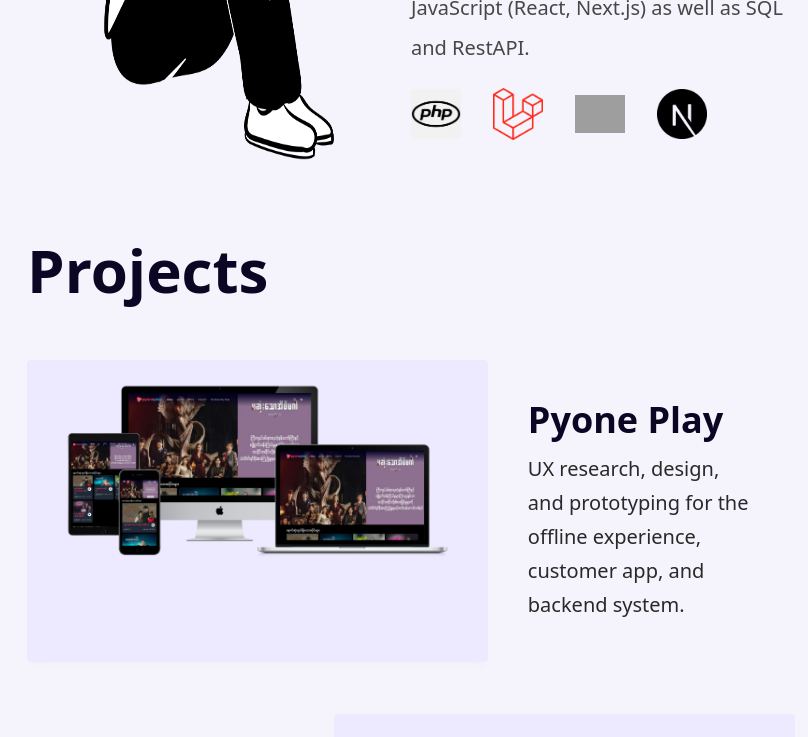
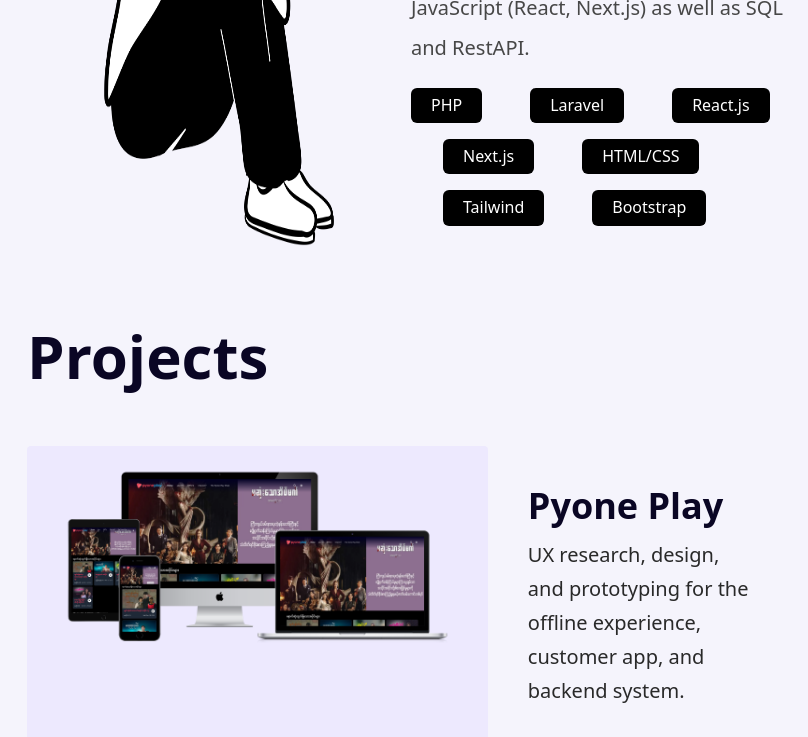
Before and after one commit to maythu98/portfolio, a React (Create React App) app: page / in a window 1280 px wide. Shown: the part 540-1277 px from the top of the page, without its empty margins (229-1037 px from the left). Built offline with nearby package versions, Linux system fonts and the light colour scheme; grey boxes are pictures that could not be loaded.

Commit message:
update project

```diff
--- a/src/components/AboutMe.jsx
+++ b/src/components/AboutMe.jsx
@@ -1,12 +1,22 @@
 import React from "react";
 import Header from "./Header";
 import php from "../assets/images/php.png";
-import laravel from "../assets/images/laravel.png";
-import react from "../assets/images/react.png";
+import laravel from "../assets/images/laravel-.png";
+import react from "../assets/images/react-js.png";
 import next from "../assets/images/next.png";
 import me from "../assets/images/sitting.png";
+import Skill from "./Skill";
 
 export default function AboutMe() {
+  const skills = [
+    { name: "PHP" },
+    { name: "Laravel" },
+    { name: "React.js" },
+    { name: "Next.js" },
+    { name: "HTML/CSS" },
+    { name: "Tailwind" },
+    { name: "Bootstrap" },
+  ];
   return (
     <div className="my-20 grid grid-cols-2" id="home">
       <div className="flex justify-center">
@@ -25,8 +35,13 @@ export default function AboutMe() {
             </h1>
 
             <div className="my-5">
-              <ul className="flex items-center space-x-8">
-                <li>
+              <div className="flex flex-wrap gap-4 items-center space-x-8">
+                {skills.map((skill) => (
+                  <Skill>{skill.name}</Skill>
+                ))}
+              </div>
+
+              {/* <li>
                   <img src={php} alt="PHP" width={50} height={50} />
                 </li>
                 <li>
@@ -37,8 +52,7 @@ export default function AboutMe() {
                 </li>
                 <li>
                   <img src={next} alt="Next.js" width={50} height={50} />
-                </li>
-              </ul>
+                </li> */}
             </div>
           </div>
         </div>
--- a/src/components/ProjectBox.jsx
+++ b/src/components/ProjectBox.jsx
@@ -1,17 +1,16 @@
 import React from "react";
-import pyoneplay from "../assets/images/pyoneplay.png";
 
-export default function ProjectBox({ position = "right" }) {
+export default function ProjectBox({ title, image, position = "right" }) {
   return (
     <div className="flex mt-5">
       {position === "right" && (
         <div className="project-box flex-auto w-[60%]">
-          <img src={pyoneplay} alt="Pyone Play" />
+          <img src={image} alt={title} />
         </div>
       )}
 
       <div className="p-10 flex-auto w-[40%]">
-        <ProjectTitle>Pyone Play</ProjectTitle>
+        <ProjectTitle>{title}</ProjectTitle>
         <p className="project-desc text-desc">
           UX research, design, and prototyping for the offline experience,
           customer app, and backend system.
@@ -19,7 +18,7 @@ export default function ProjectBox({ position = "right" }) {
       </div>
       {position === "left" && (
         <div className="project-box flex-auto w-[60%]">
-          <img src={pyoneplay} alt="Pyone Play" />
+          <img src={image} alt={title} />
         </div>
       )}
     </div>
--- a/src/components/ProjectList.jsx
+++ b/src/components/ProjectList.jsx
@@ -1,14 +1,17 @@
 import React from "react";
 import Header from "./Header";
 import ProjectBox from "./ProjectBox";
+import pyoneplay from "../assets/images/pyoneplay.png";
+import athinchei from "../assets/images/athinchei.png";
 
 export default function ProjectList() {
   return (
     <div className="my-20" id="projects">
       <Header>Projects</Header>
       <div className="mt-10 flex flex-col gap-8">
-        <ProjectBox />
-        <ProjectBox position="left" />
+        <ProjectBox title="Pyone Play" image={pyoneplay} />
+        <ProjectBox title="Athinchei" image={athinchei} position="left" />
+        <ProjectBox title="SMS Service System" image={pyoneplay} />
       </div>
     </div>
   );
--- /dev/null
+++ b/src/components/Skill.jsx
@@ -0,0 +1,7 @@
+import React from "react";
+
+export default function Skill({ children }) {
+  return (
+    <div className="px-5 py-1 bg-black text-white rounded-md">{children}</div>
+  );
+}
```
Also changed, not shown: src/assets/images/laravel-.png (added), src/assets/images/react-js.png (added).
